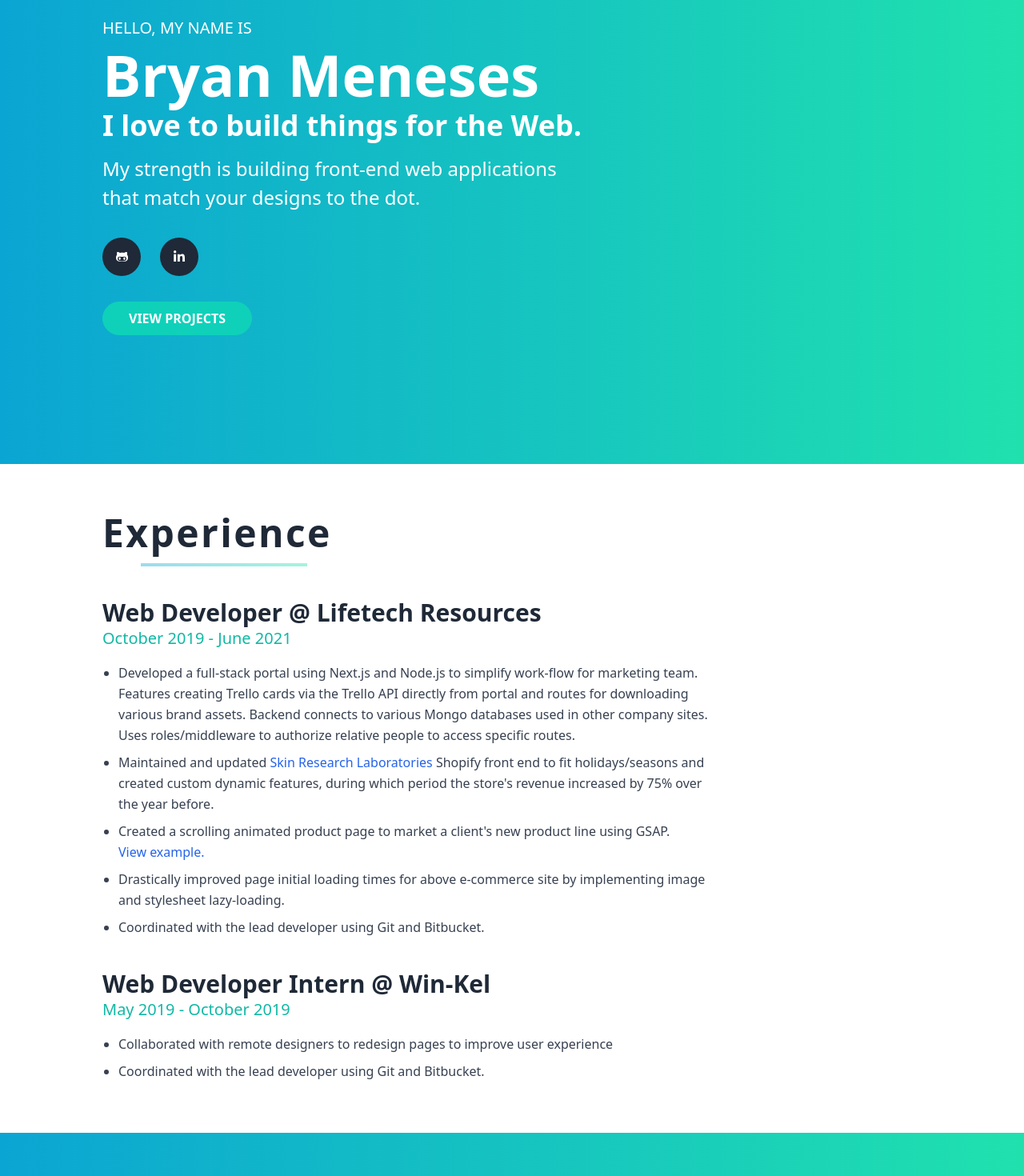
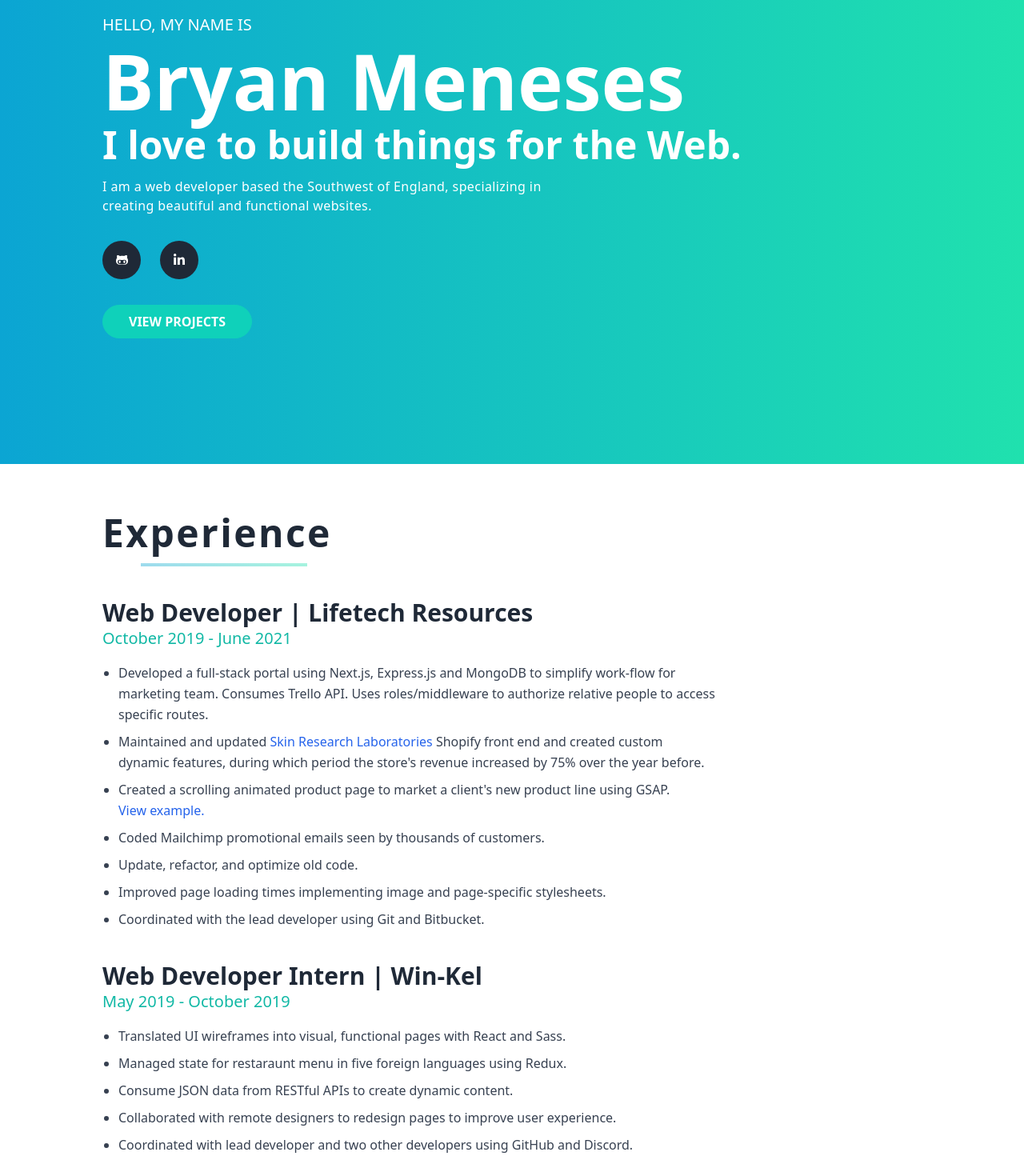
Before and after one commit to bryanMeneses/bemdev-portfolio, a Next.js app: page / in a window 1280 px wide. Shown: the part 220-1690 px from the top of the page at 80% size. Built offline with nearby package versions, Linux system fonts and the light colour scheme.

Commit message:
update complete

```diff
--- a/components/Button/Button.module.css
+++ b/components/Button/Button.module.css
@@ -1,5 +1,5 @@
 .btn {
-  @apply font-bold border border-solid border-white rounded-3xl inline-block cursor-pointer transition-all text-sm sm:text-base py-2 px-2 sm:px-8;
+  @apply font-bold border border-solid border-white rounded-3xl inline-block cursor-pointer transition-all text-sm sm:text-base py-2 px-8;
 }
 
 .btn:hover {
--- /dev/null
+++ b/components/Experience/Experience.js
@@ -0,0 +1,113 @@
+import React from "react";
+import Item from "./Item";
+
+function Experience() {
+  return (
+    <div>
+      <Item
+        title="Web Developer"
+        date="October 2019 - June 2021"
+        description={
+          <ul className="list-disc pl-5">
+            <li className="mb-2">
+              Developed a full-stack portal using Next.js, Express.js and
+              MongoDB to simplify work-flow for marketing team. Consumes Trello
+              API. Uses roles/middleware to authorize relative people to access
+              specific routes.
+            </li>
+            <li className="mb-2">
+              Maintained and updated{" "}
+              <a href="https://skinresearchlabs.com" target="blank">
+                Skin Research Laboratories
+              </a>{" "}
+              Shopify front end and created custom dynamic features, during
+              which period the store's revenue increased by 75% over the year
+              before.
+            </li>
+            <li className="mb-2">
+              Created a scrolling animated product page to market a client's new
+              product line using GSAP.{" "}
+              <button
+                onClick={() => {
+                  setContent(
+                    <div
+                      style={{
+                        position: "relative",
+                        width: "100%",
+                        paddingTop: "60%",
+                        overflow: "hidden",
+                      }}
+                    >
+                      <iframe
+                        style={{
+                          position: "absolute",
+                          top: 0,
+                          left: 0,
+                          width: "100%",
+                          height: "100%",
+                        }}
+                        src="https://www.youtube.com/embed/GtgjXW8gfBE"
+                        frameBorder="0"
+                        width="560"
+                        height="315"
+                        allowFullScreen={true}
+                        mozallowfullscreen="true"
+                        webkitallowfullscreen="true"
+                      ></iframe>
+                    </div>
+                  );
+                  openModal();
+                }}
+                className="text-blue-600"
+              >
+                View example.
+              </button>
+            </li>
+            <li className="mb-2">
+              Coded Mailchimp promotional emails seen by thousands of customers.
+            </li>
+            <li className="mb-2">Update, refactor, and optimize old code.</li>
+            <li className="mb-2">
+              Improved page loading times implementing image and page-specific
+              stylesheets.
+            </li>
+            <li className="mb-2">
+              Coordinated with the lead developer using Git and Bitbucket.
+            </li>
+          </ul>
+        }
+        company="Lifetech Resources"
+      />
+      <Item
+        title="Web Developer Intern"
+        date="May 2019 - October 2019"
+        description={
+          <ul className="list-disc pl-5">
+            <li className="mb-2">
+              Translated UI wireframes into visual, functional pages with React
+              and Sass.
+            </li>
+            <li className="mb-2">
+              Managed state for restaraunt menu in five foreign languages using
+              Redux.
+            </li>
+            <li className="mb-2">
+              Consume JSON data from RESTful APIs to create dynamic content.
+            </li>
+            <li className="mb-2">
+              Collaborated with remote designers to redesign pages to improve
+              user experience.
+            </li>
+            <li className="mb-2">
+              Coordinated with lead developer and two other developers using
+              GitHub and Discord.
+            </li>
+          </ul>
+        }
+        company="Win-Kel"
+      />
+    </div>
+  );
+}
+
+export default Experience;
--- a/components/Experience/Item.js
+++ b/components/Experience/Item.js
@@ -1,16 +1,20 @@
-import React from 'react'
+import React from "react";
 
-const Item = ({title, date, company, description}) => {
+const Item = ({ title, date, company, description }) => {
   return (
     <div className="mt-10">
       <div className="">
-        <h4 className="text-gray-800 font-bold">{title} @ {company}</h4>
+        <h4 className="text-gray-800 font-bold">
+          {title} | {company}
+        </h4>
         <h6 className="text-my-teal-200">{date}</h6>
       </div>
       {/* <h5 className="text-gray-600 font-normal">{company}</h5> */}
-      <div className="text-gray-700 my-4 leading-relaxed max-w-3xl">{description}</div>
+      <div className="text-gray-700 my-4 leading-relaxed max-w-3xl">
+        {description}
+      </div>
     </div>
-  )
-}
+  );
+};
 
-export default Item
+export default Item;
--- a/components/Projects/Project.js
+++ b/components/Projects/Project.js
@@ -25,7 +25,7 @@ function Project({
                 <h4 className="text-my-green-300 font-bold">{title}</h4>
                 <div className="mt-2 mb-4 h-1 w-52 opacity-60 mx-auto gradient"></div>
                 <img alt={title} src={`/projects/${imageName}`} />
-                <p className="text-gray-800 text-sm lg:text-base mt-3">
+                <p className="text-gray-800 text-sm lg:text-base mt-3 whitespace-pre-line">
                   {description}
                 </p>
                 <div className="mt-4">
--- a/pages/index.js
+++ b/pages/index.js
@@ -6,7 +6,7 @@ import { motion } from "framer-motion";
 
 import { fadeInDown } from "@/animations/fadeInDown";
 
-import Item from "@/components/Experience/Item";
+import Experience from "@/components/Experience/Experience";
 import Projects from "@/components/Projects/Projects";
 import { FontAwesomeIcon } from "@fortawesome/react-fontawesome";
 import { faGithubAlt, faLinkedinIn } from "@fortawesome/free-brands-svg-icons";
@@ -55,7 +55,7 @@ export default function Home() {
 
       <Modal active={active} closeModal={closeModal} content={content} />
 
-      <Element className={`${styles.hero}`}>
+      <Element className={`${styles.hero} py-8`}>
         <div className="container">
           <motion.div
             variants={fadeInDown}
@@ -67,16 +67,16 @@ export default function Home() {
             <p className="uppercase tracking-loose font-normal xl:text-xl">
               Hello, my name is
             </p>
-            <h1 className="leading-tight my-2 text-5xl sm:text-6xl md:text-7xl">
+            <h1 className="leading-tight my-2 text-5xl sm:text-6xl md:text-8xl">
               Bryan Meneses
             </h1>
-            <h2 className="leading-tight mb-4 text-3xl sm:text-4xl md:text-4xl">
+            <h2 className="leading-tight mb-4 text-3xl sm:text-4xl md:text-5xl">
               I love to build things for the Web.
             </h2>
-            <h5 className="leading-normal mb-8 font-normal max-w-xl">
-              My strength is building front-end web applications that match your
-              designs to the dot.
-            </h5>
+            <p className="tracking-wide mb-8 font-normal max-w-xl">
+              I am a web developer based the Southwest of England, specializing
+              in creating beautiful and functional websites.
+            </p>
             <div className="mt-4">
               <a
                 className="h-12 w-12 mr-6 rounded-full bg-gray-800 transition-all transform hover:scale-110 inline-flex justify-center items-center hover:shadow-lg"
@@ -118,96 +118,7 @@ export default function Home() {
           <div className="w-full">
             <div className="h-1 w-52 ml-12 opacity-40 gradient"></div>
           </div>
-          <Item
-            title="Web Developer"
-            date="October 2019 - June 2021"
-            description={
-              <ul className="list-disc pl-5">
-                <li className="mb-2">
-                  Developed a full-stack portal using Next.js and Node.js to
-                  simplify work-flow for marketing team. Features creating
-                  Trello cards via the Trello API directly from portal and
-                  routes for downloading various brand assets. Backend connects
-                  to various Mongo databases used in other company sites. Uses
-                  roles/middleware to authorize relative people to access
-                  specific routes.
-                </li>
-                <li className="mb-2">
-                  Maintained and updated{" "}
-                  <a href="https://skinresearchlabs.com" target="blank">
-                    Skin Research Laboratories
-                  </a>{" "}
-                  Shopify front end to fit holidays/seasons and created custom
-                  dynamic features, during which period the store's revenue
-                  increased by 75% over the year before.
-                </li>
-                <li className="mb-2">
-                  Created a scrolling animated product page to market a client's
-                  new product line using GSAP.{" "}
-                  <button
-                    onClick={() => {
-                      setContent(
-                        <div
-                          style={{
-                            position: "relative",
-                            width: "100%",
-                            paddingTop: "60%",
-                            overflow: "hidden",
-                          }}
-                        >
-                          <iframe
-                            style={{
-                              position: "absolute",
-                              top: 0,
-                              left: 0,
-                              width: "100%",
-                              height: "100%",
-                            }}
-                            src="https://www.youtube.com/embed/GtgjXW8gfBE"
-                            frameBorder="0"
-                            width="560"
-                            height="315"
-                            allowFullScreen={true}
-                            mozallowfullscreen="true"
-                            webkitallowfullscreen="true"
-                          ></iframe>
-                        </div>
-                      );
-                      openModal();
-                    }}
-                    className="text-blue-600"
-                  >
-                    View example.
-                  </button>
-                </li>
-                <li className="mb-2">
-                  Drastically improved page initial loading times for above
-                  e-commerce site by implementing image and stylesheet
-                  lazy-loading.
-                </li>
-                <li className="mb-2">
-                  Coordinated with the lead developer using Git and Bitbucket.
-                </li>
-              </ul>
-            }
-            company="Lifetech Resources"
-          />
-          <Item
-            title="Web Developer Intern"
-            date="May 2019 - October 2019"
-            description={
-              <ul className="list-disc pl-5">
-                <li className="mb-2">
-                  Collaborated with remote designers to redesign pages to
-                  improve user experience
-                </li>
-                <li className="mb-2">
-                  Coordinated with the lead developer using Git and Bitbucket.
-                </li>
-              </ul>
-            }
-            company="Win-Kel"
-          />
+          <Experience />
         </div>
       </Element>
 
@@ -223,7 +134,7 @@ export default function Home() {
         </div>
       </Element>
 
-      <Element name="education" className="w-full py-12 bg-white">
+      {/* <Element name="education" className="w-full py-12 bg-white">
         <div className="container">
           <h2 className="my-2 font-bold tracking-wider text-gray-800 text-left leading-tight">
             Education
@@ -238,7 +149,7 @@ export default function Home() {
             date="Graduated in January 2019"
           />
         </div>
-      </Element>
+      </Element> */}
 
       <Element name="about" className="py-20">
         <div className="container">
@@ -258,8 +169,8 @@ export default function Home() {
                 felt aimless.
               </p>
               <p className="mt-10">
-                Web develoment reignited both the creative and logical sides of
-                my life.
+                Thanks to the creative and logical nature of web develoment, I
+                discovered a career I could truly be passionate about.
               </p>
             </div>
 
@@ -279,6 +190,7 @@ export default function Home() {
             <div className={`mt-4 max-w-4xl ${styles.tech_stack}`}>
               <span>React.js</span>
               <span>Next.js</span>
+              <span>Redux</span>
               <span>Laravel</span>
               <span>Node/Express.js</span>
               <span>JavaScript</span>
@@ -287,12 +199,18 @@ export default function Home() {
               <span>CSS3</span>
               <span>MongoDB</span>
               <span>RESTful APIs</span>
+              <span>Headless CMS</span>
               <span>SCSS</span>
               <span>TailwindCSS</span>
               <span>Bootstrap</span>
               <span>Shopify & Liquid</span>
+              <span>Mailchimp</span>
               <span>GitHub & BitBucket</span>
               <span>3rd-party API Integrations</span>
+              <span>Trello</span>
+              <span>PSD to Code</span>
+              <span>Responsive (mobile) design</span>
+              <span>Web Scraping</span>
             </div>
           </div>
         </div>
--- a/styles/Home.module.css
+++ b/styles/Home.module.css
@@ -1,6 +1,4 @@
 .hero {
-  min-height: 580px;
-  height: calc(100vh - 80px);
   display: flex;
   align-items: center;
   flex-wrap: wrap;
@@ -33,8 +31,12 @@
 }
 
 @screen sm {
+  /* modal */
   .wrapper {
     min-height: 800px;
+  }
+  .hero {
+    min-height: 720px;
   }
 }
 
--- a/utils/nav-links.js
+++ b/utils/nav-links.js
@@ -1,6 +1,6 @@
 export const navLinks = [
   { path: "experience", text: "Experience" },
-  { path: "education", text: "Education" },
+  // { path: "education", text: "Education" },
   { path: "projects", text: "Projects" },
   { path: "about", text: "About" },
   { path: "contact", text: "Contact" },
```
Also changed, not shown: components/Projects/projectsData.js (+1 -6 lines).
